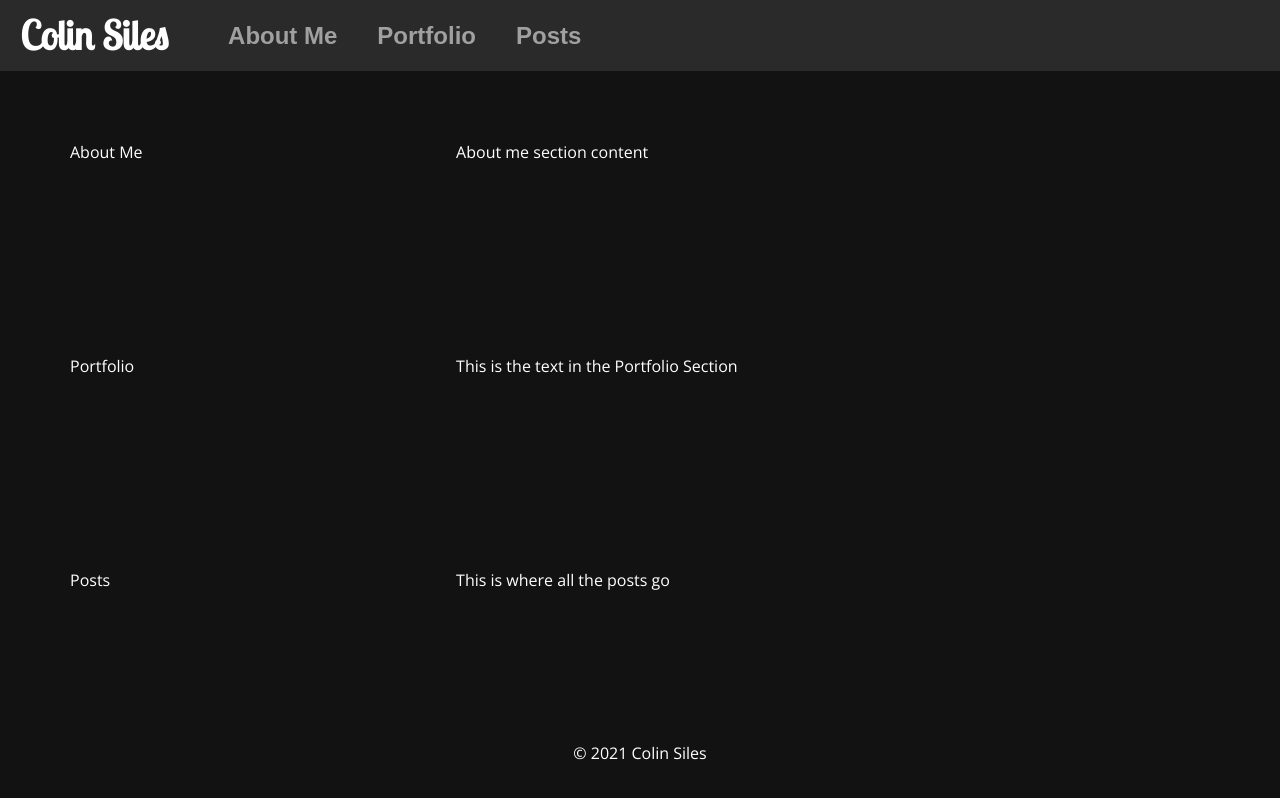
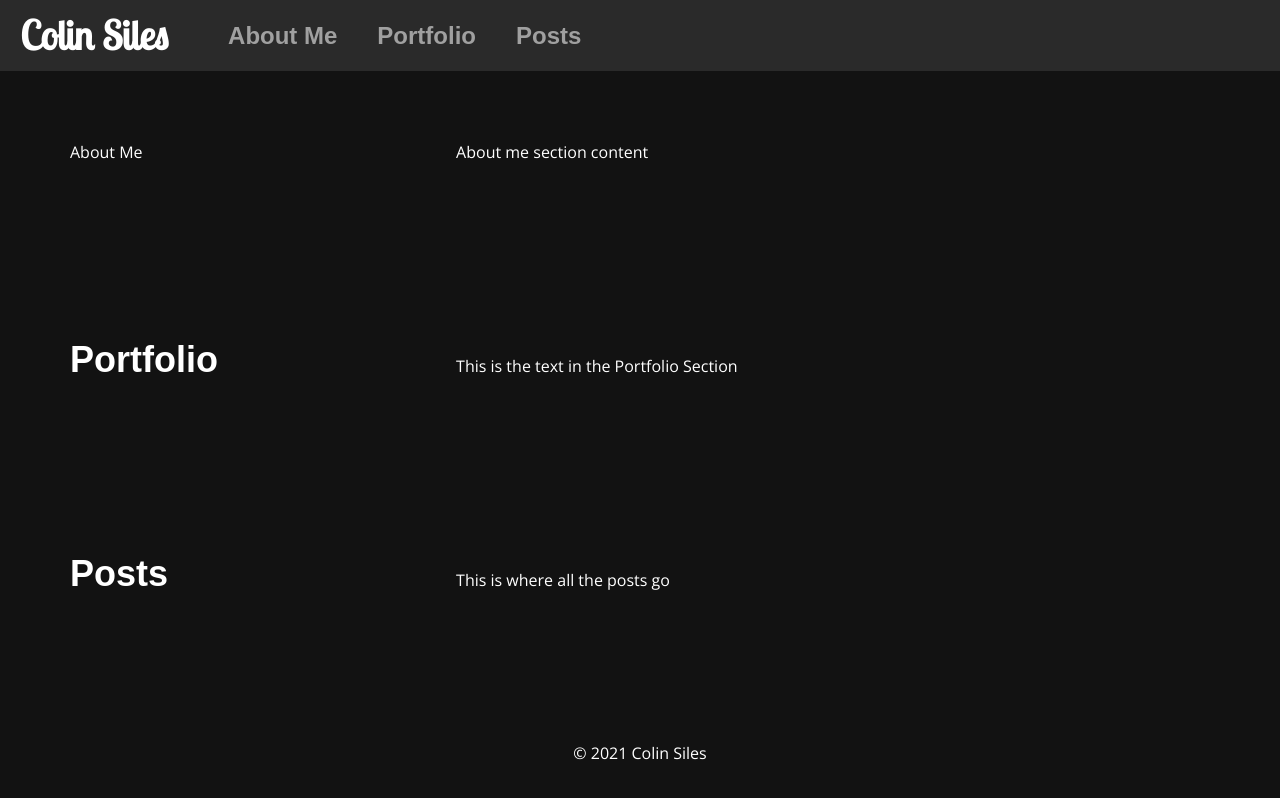
Before and after one commit to sColin16/personal-website, a Next.js app: page / in a window 1280 px wide. Built offline with nearby package versions, Linux system fonts and the light colour scheme; a web font is replaced by a local one.

Commit message:
Add ids to home sections

```diff
--- a/components/aboutSection.jsx
+++ b/components/aboutSection.jsx
@@ -2,7 +2,7 @@ import HomeSectionLayout from "./homeSectionLayout"
 
 export default function AboutSection() {
     return (
-        <HomeSectionLayout>
+        <HomeSectionLayout id={'about-section'}>
             <p>About Me</p>
             <p>About me section content</p>
         </HomeSectionLayout>
--- a/components/homeSectionLayout.jsx
+++ b/components/homeSectionLayout.jsx
@@ -1,11 +1,11 @@
 import styles from './styles/homesectionlayout.module.css'
 
-export default function HomeSectionLayout({ children }) {
+export default function HomeSectionLayout({ children, id }) {
     // Make sure we only have a left and right child
     console.assert(children.length === 2)
 
     return (
-        <section className={styles.section}>
+        <section className={styles.section} id={id}>
             <div className={styles.left_section_partition}>{children[0]}</div>
             <div className={styles.right_section_partition}>{children[1]}</div>
         </section>
--- a/components/portfolioSection.jsx
+++ b/components/portfolioSection.jsx
@@ -2,8 +2,8 @@ import HomeSectionLayout from "./homeSectionLayout"
 
 export default function PortfolioSection() {
     return (
-        <HomeSectionLayout>
-            <p>Portfolio</p>
+        <HomeSectionLayout id='portfolio-section'>
+            <h1>Portfolio</h1>
             <p>This is the text in the Portfolio Section</p>
         </HomeSectionLayout>
     )
--- a/components/postsSection.jsx
+++ b/components/postsSection.jsx
@@ -2,8 +2,8 @@ import HomeSectionLayout from "./homeSectionLayout"
 
 export default function PostsSection() {
     return (
-        <HomeSectionLayout>
-            <p>Posts</p>
+        <HomeSectionLayout id="post-section">
+            <h1>Posts</h1>
             <p>This is where all the posts go</p>
         </HomeSectionLayout>
     )
```
